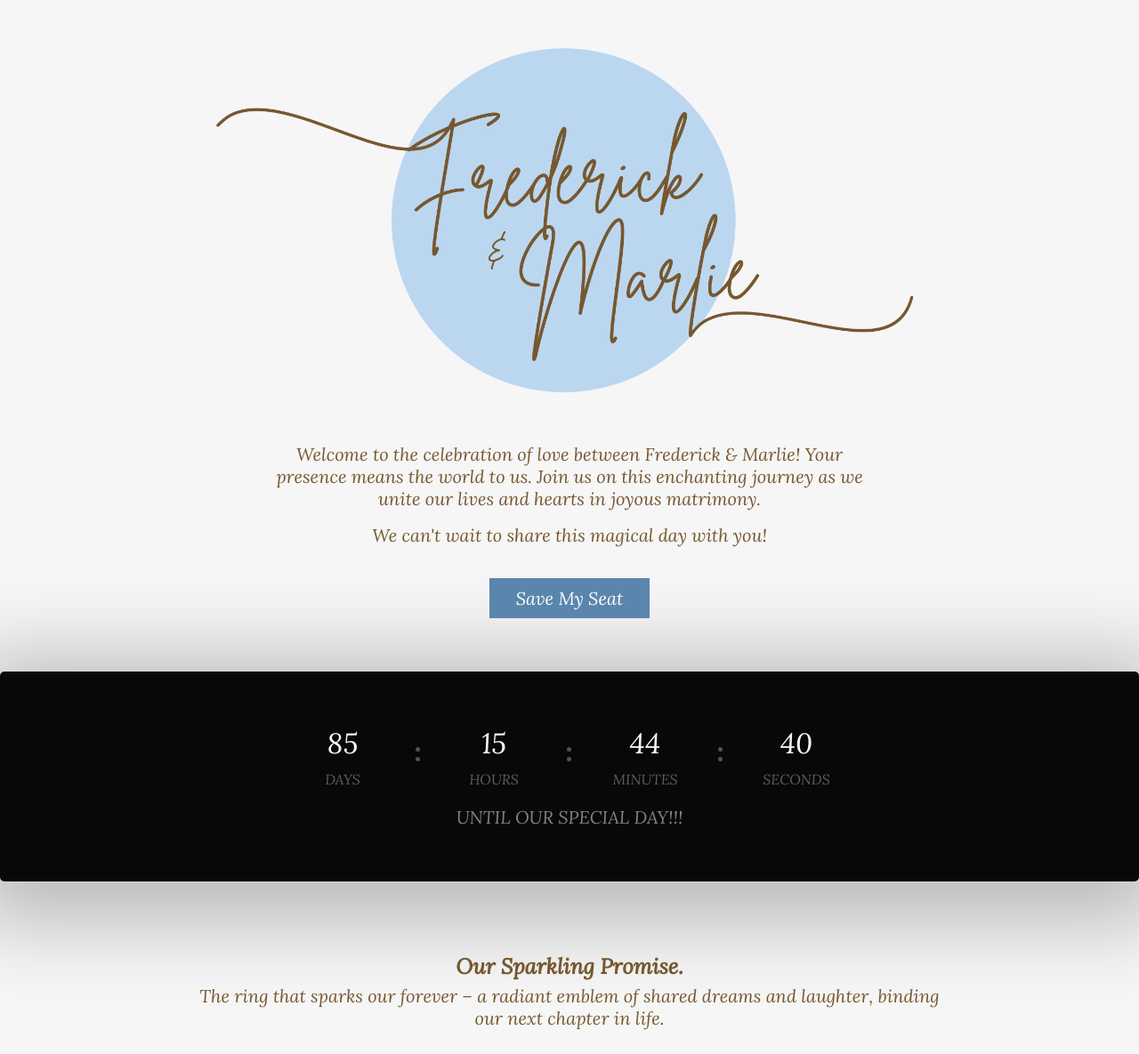
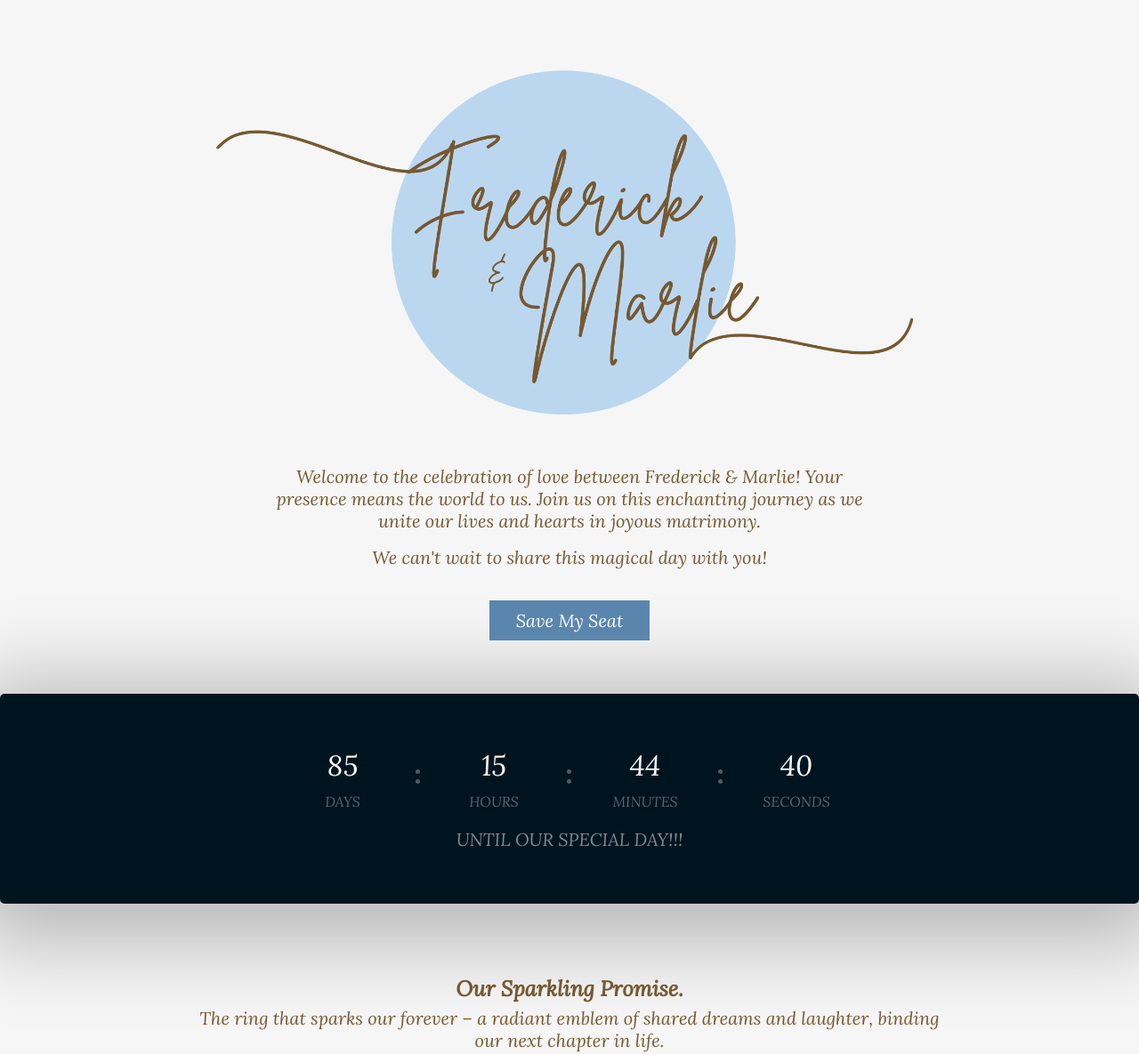
Before and after one commit to XoenLee/fnreyes-portfolio, a plain HTML site: page WeddingWebsite/home.html in a window 1280 px wide. Shown: the part 1292-2477 px from the top of the page at 89% size. Drawn offline with nearby package versions, Linux system fonts and the light colour scheme.

Commit message:
Changed styling

```diff
--- a/WeddingWebsite/wedStyle.css
+++ b/WeddingWebsite/wedStyle.css
@@ -130,7 +130,7 @@ div.flower-header {
 
 .navbar-links a {
     text-decoration: none;
-    color: #727272;
+    color: #765830;
     transition: color 0.3s ease-in-out;
 }
 
@@ -379,10 +379,10 @@ div.carousel-container > ul {
     justify-content: center;
     align-items: center;
     width: 100%;
+    margin-top: 75px;
 }
 
 .logo-middle img {
-    margin-top: 50px;
     width: 800px;
 }
 
@@ -452,7 +452,7 @@ div.carousel-container > ul {
     justify-content: center;
     margin-top: 30px;
     margin-bottom: 30px;
-    background-color: #080808;
+    background-color: #00141F;
     border-radius: 5px;
     padding: 60px 20px;
     box-shadow: 1px 1px 5px rgba(255, 255, 255, .15), 0 15px 90px 30px rgba(0, 0, 0, .25);
```
